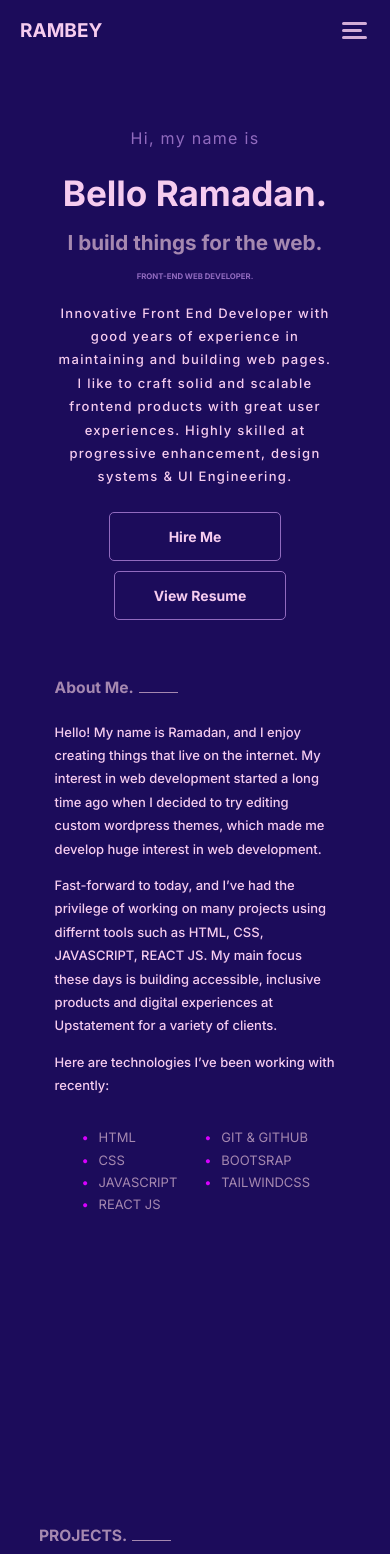
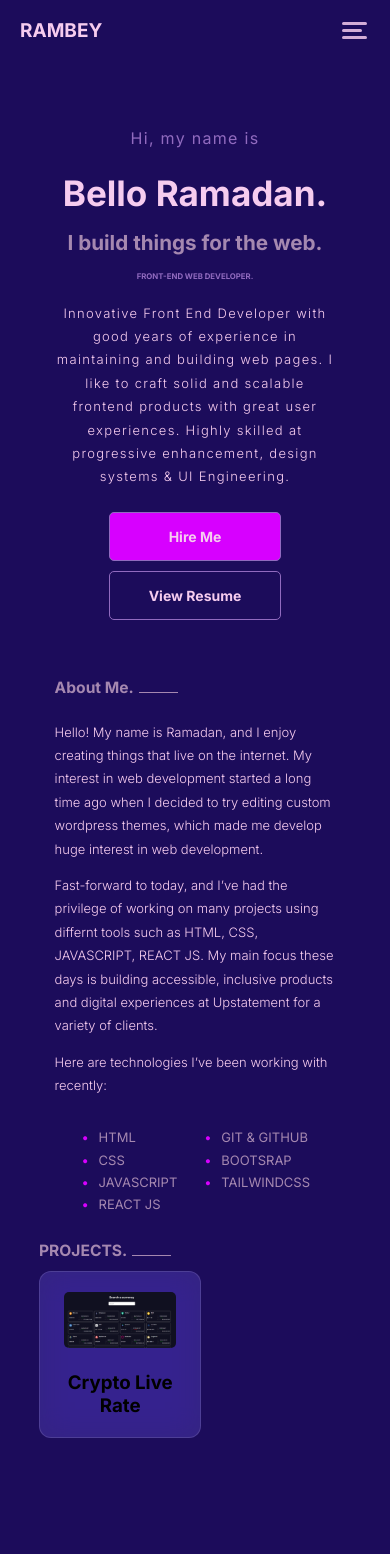
Before and after one commit to rambey-coder/Portfolio-app, a React (Create React App) app: page / in a window 390 px wide. Shown: the top 1554 px of the page. After the commit the page ends 1438 px from the top, so only its background shows below. Built offline with nearby package versions, Linux system fonts and the light colour scheme.

Commit message:
CTA btn added font size changed profile picture changed

```diff
--- a/src/Components/About.css
+++ b/src/Components/About.css
@@ -40,7 +40,7 @@
     font-size: 13px;
     /* width: 40vw; */
     line-height: 1.8;
-    font-weight: 500;
+    font-weight: 300;
 }
 
 .second {
@@ -64,7 +64,8 @@ ul li::before {
   }
 
 .profile {
-    width: 100%;
+    /* width: 100%; */
+    width: 673.88px;
 }
 
 .general-card {
@@ -80,6 +81,9 @@ ul li::before {
 
 .card2 {
     width: 40%;
+    /* position: relative;
+    left: 140px; */
+    display: none;
 }
 
 div.card1 > a:nth-child(4) {
--- a/src/Components/About.js
+++ b/src/Components/About.js
@@ -36,7 +36,8 @@ const About = () => {
                </div>
             </div>
             <div className="card2">
-                <img src="./Assets/hand-coding-animate.svg" alt="profile" className='profile'/>
+                <img src="./Assets/profile.svg" alt="profile" className='profile'/>
+
             </div>
         </div>
         </div>
--- a/src/Components/Intro.css
+++ b/src/Components/Intro.css
@@ -50,7 +50,7 @@
     width: 40vw;
     /* text-align: justify; */
     line-height: 1.8;
-    font-weight: 500;
+    font-weight: 300;
 }
 
 .button {
@@ -98,8 +98,9 @@
     color: #1c0c5b;
 }
 
-div.sub-container > div > a:nth-child(7) {
-    margin-left: 10px;
+div.sub-container > div > a:nth-child(6) {
+    margin-right: 10px;
+    background-color: #d700ff;
 }
 
 .side1 {
@@ -164,6 +165,10 @@ svg:hover {
     .side1 {
         display: none;
     }
+
+    div.sub-container > div > a:nth-child(6) {
+        margin-right: 0;
+    }
 }
 
 @media screen and (max-width: 500px) {
```
Also changed, not shown: public/Assets/profile.svg (added).
